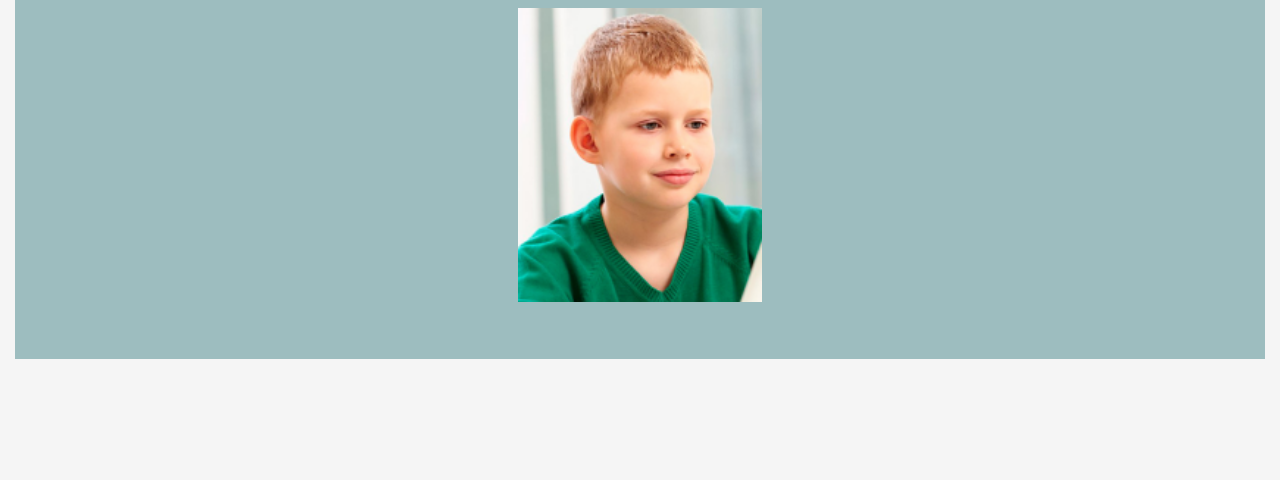
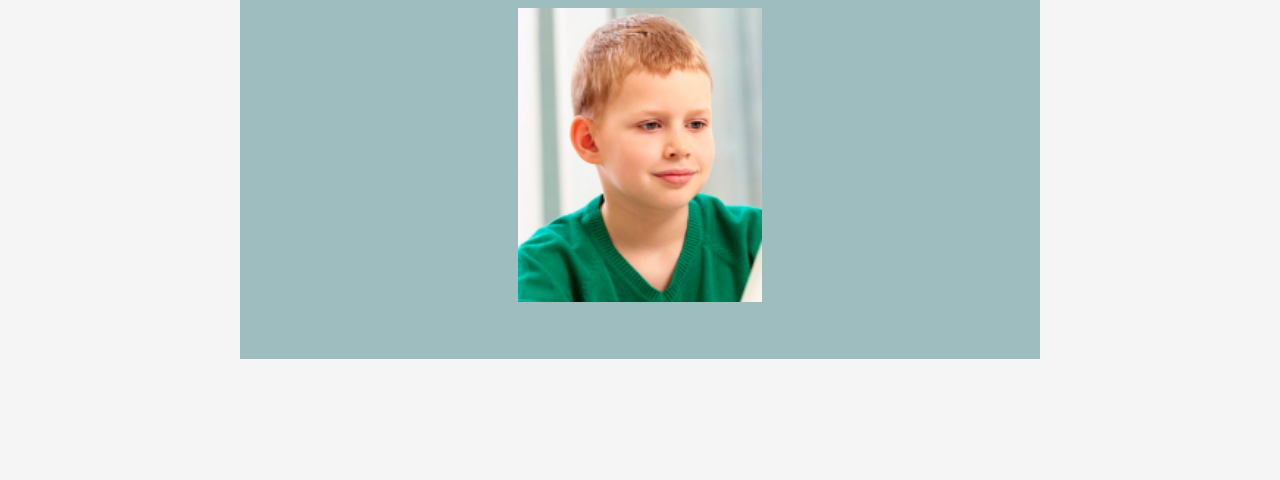
Before and after one commit to Sadi210888/test-site, a plain HTML site: page index.html in a window 1280 px wide. Shown: the part 320-800 px from the top of the page. Drawn offline with Linux system fonts and the light colour scheme.

Commit message:
обновил размер карточки

```diff
--- a/css/style.css
+++ b/css/style.css
@@ -15,8 +15,7 @@ body {
 
 .card-container {
     width: 800px;
-    width: 100%;
-    padding: 0 15px;
+
 }
 
 .label-top {
```
